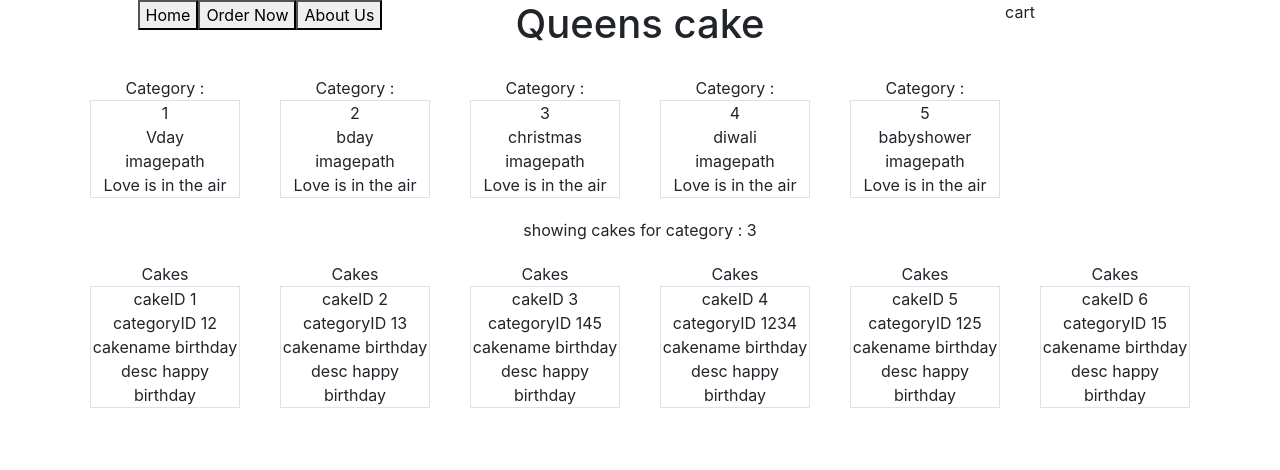
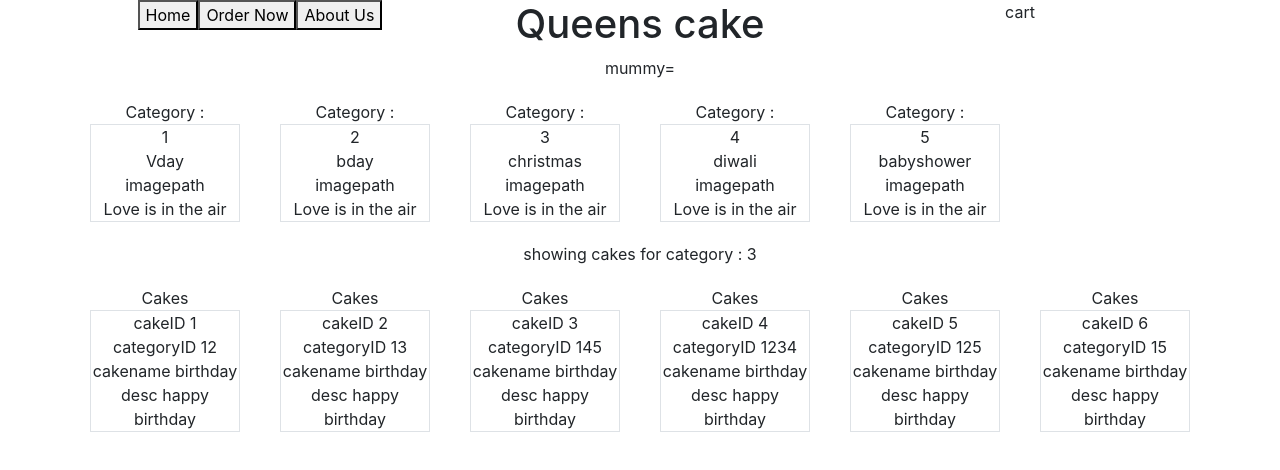
Before and after one commit to bhaktimehta03/cake, a React (Create React App) app: page /order-page in a window 1280 px wide. Shown: the top 470 px of the page. Built offline with nearby package versions, Linux system fonts and the light colour scheme.

Commit message:
calback function

```diff
--- a/src/components/CategoryList.js
+++ b/src/components/CategoryList.js
@@ -24,13 +24,17 @@ class CategoryList extends React.Component {
 
     render() {
         const catgy = this.state.category;
+        const callBack = this.props.updateCakeListBasedOnCatergorySeclection;
         return (
+            <>
+                <div>mummy={this.props.callBackFn}</div>
                 <div className="row">
                     {
                         catgy && catgy.length ? catgy.map(
                             function (item) {
                                 console.log("hi", item)
-                            return (<Category categy={item}></Category>)
+                                return (<Category categy={item} updateCakeListBasedOnCatergorySeclection={callBack}></Category>
+                                )
 
 
                             }
@@ -41,6 +45,7 @@ class CategoryList extends React.Component {
                     }
 
                 </div>
+            </>
         )
 
     }
```
Lines whose indentation alone changed are shown as unchanged.
